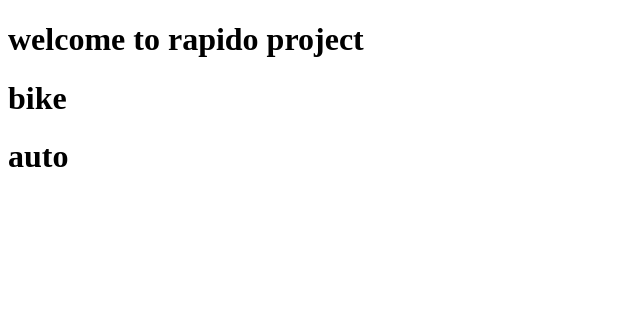
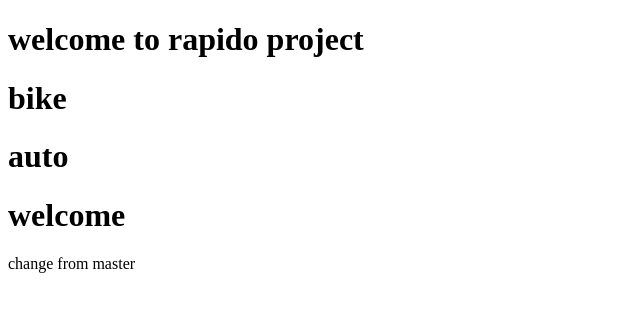
Before and after one commit to anujessi/fastgo, a plain HTML site: page index.html in a window 1280 px wide. Shown: the whole page, without its empty margins (0-640 px from the left). Drawn offline with Linux system fonts and the light colour scheme.

Commit message:
commited

```diff
--- a/index.html
+++ b/index.html
@@ -11,5 +11,7 @@
     <h1>welcome to rapido project</h1>
     <h1>bike</h1>
     <h1>auto</h1>
+    <h1>welcome</h1>
+    <p>change from master</p>
 </body>
 </html>
```
